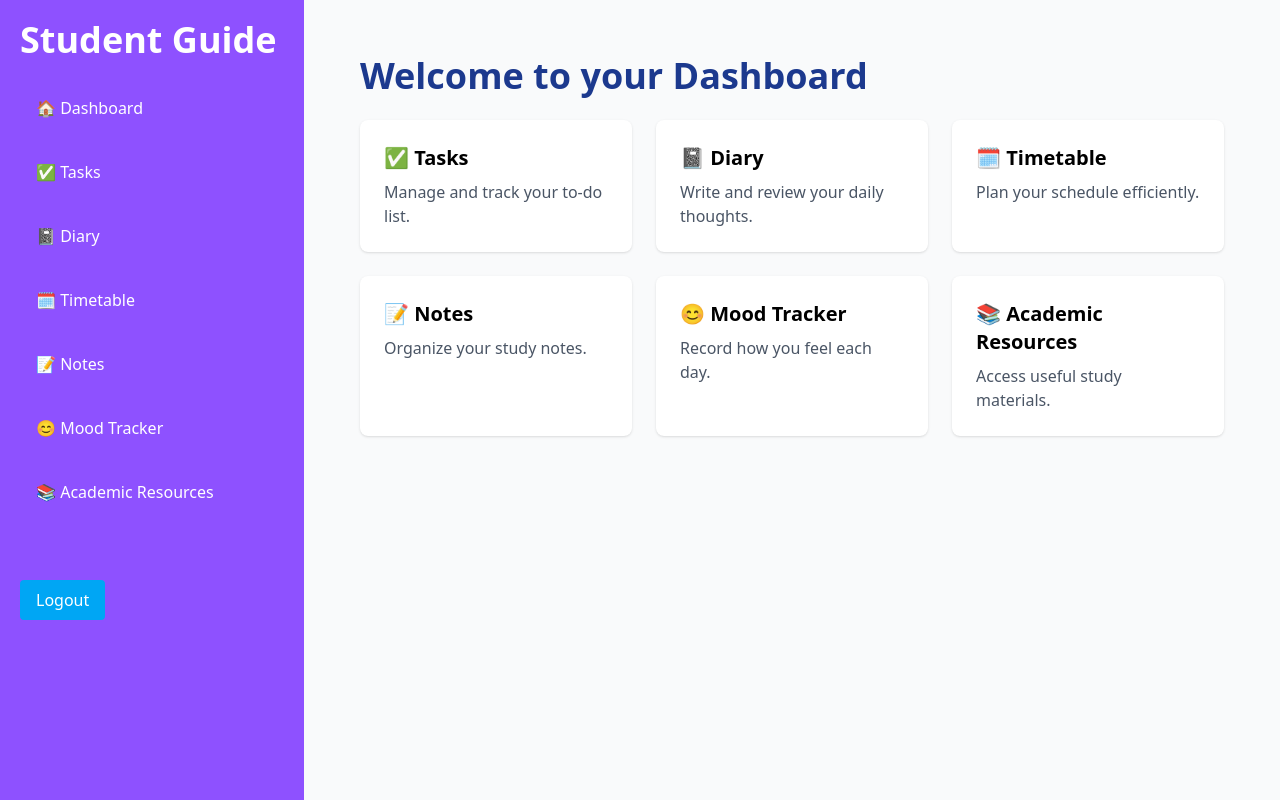
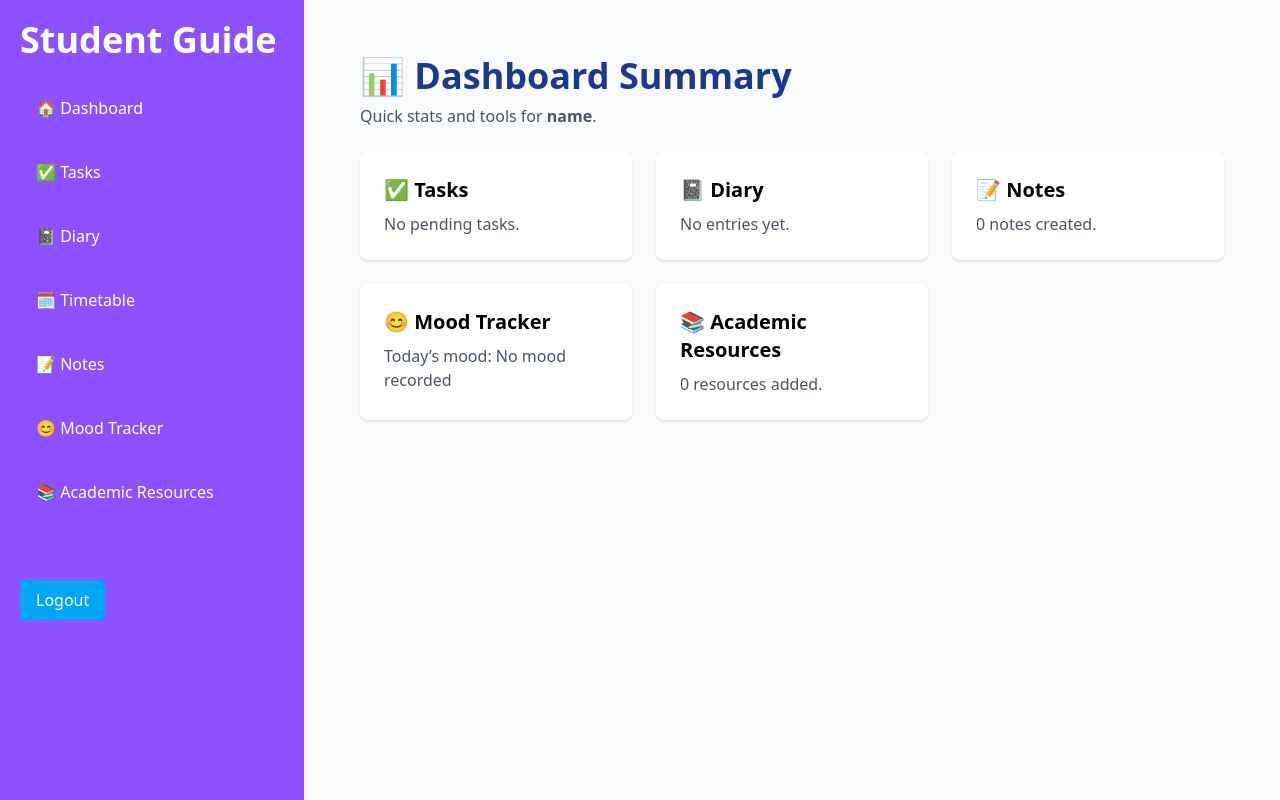
Before and after one commit to sakshamsingh03/Student-Guide-App, a React (Vite) app in the folder frontend/: page /dashboard in a window 1280 px wide. Both pictures are taken after typing "name@example.com", "Sample123" into the empty fields and a click on the button "Login". Built offline with nearby package versions, Linux system fonts and the light colour scheme.

Commit message:
Updating dashboard with real time fetching pages and counts shows

```diff
--- a/frontend/src/Notification.jsx
+++ b/frontend/src/Notification.jsx
@@ -1,4 +1,3 @@
-// src/context/NotificationContext.jsx
 import { createContext, useState, useContext } from "react";
 
 const NotificationContext = createContext();
@@ -10,7 +9,7 @@ export function NotificationProvider({ children }) {
   const showNotification = (msg) => {
     setMessage(msg);
     setShow(true);
-    setTimeout(() => setShow(false), 3000); // auto hide after 3s
+    setTimeout(() => setShow(false), 3000);
   };
 
   return (
--- a/frontend/src/pages/AcademicResources.jsx
+++ b/frontend/src/pages/AcademicResources.jsx
@@ -31,6 +31,12 @@ export default function AcademicResources() {
     localStorage.setItem("academicResourcesV2", JSON.stringify(resources));
   }, [resources]);
 
+  // Helper to get readable label for category
+  const getCategoryLabel = (catKey) => {
+    const cat = CATEGORIES.find(c => c.key === catKey);
+    return cat?.label || catKey;
+  };
+
   const handleChange = (catKey, field, value) => {
     setNewResource((prev) => ({
       ...prev,
@@ -50,7 +56,7 @@ export default function AcademicResources() {
       ],
     }));
 
-    showNotification(`${title} added successfully!`);
+    showNotification(`${getCategoryLabel(catKey)} - ${title} added successfully!`);
 
     setNewResource((prev) => ({
       ...prev,
@@ -64,7 +70,7 @@ export default function AcademicResources() {
       [catKey]: prev[catKey].filter((item) => item.id !== id),
     }));
 
-    showNotification(`${title} removed successfully!`);
+    showNotification(`${getCategoryLabel(catKey)} removed successfully!`);
   };
 
   const toggleExpand = (catKey) => {
--- a/frontend/src/pages/Dashboard.jsx
+++ b/frontend/src/pages/Dashboard.jsx
@@ -1,40 +1,111 @@
 export default function Dashboard() {
   const user = JSON.parse(localStorage.getItem("user"));
   const username = user?.email ? user.email.split("@")[0] : "Student";
+
+  // Load all sections
+  const allTasks = JSON.parse(localStorage.getItem("tasks")) || [];
+  const diaryEntries = JSON.parse(localStorage.getItem("diaryEntries")) || [];
+  const timetable = JSON.parse(localStorage.getItem("timetable")) || [];
+  const notes = JSON.parse(localStorage.getItem("notes")) || [];
+  const moodEntries = JSON.parse(localStorage.getItem("moodEntries")) || {};
+  const academicResources = JSON.parse(localStorage.getItem("academicResourcesV2")) || {};
+
+  // Count Academic Resources
+  const academicResourceCount = Object.values(academicResources).reduce(
+    (acc, arr) => acc + (arr?.length || 0), 0
+  );
+
+  // Get today's mood
+  const todayISO = new Date().toISOString().split("T")[0];
+  const todayMood = moodEntries[todayISO]?.mood || "No mood recorded";
+
+  // Diary Stats
+  const diaryCount = diaryEntries.length;
+  const lastDiaryDate = diaryEntries.length
+    ? diaryEntries
+        .map(e => e.date)
+        .sort()
+        .reverse()[0]
+    : null;
+
+  // Timetable Stats
+  const timetableCount = timetable.length;
+
+  // Notes Stats
+  const notesCount = notes.length;
+
+  // Tasks Stats - ONLY pending
+  const pendingTasks = allTasks.filter(task => !task.completed);
+  const pendingTaskCount = pendingTasks.length;
+
   return (
     <div className="max-w-5xl mx-auto p-6">
-      <h2 className="text-4xl font-bold mb-6 text-blue-900">Welcome to your Dashboard</h2>
+      <h2 className="text-4xl font-bold mb-2 text-blue-900">
+        📊 Dashboard Summary
+      </h2>
+      <p className="text-gray-600 mb-6">
+        Quick stats and tools for <strong>{username}</strong>.
+      </p>
 
       <div className="grid grid-cols-1 md:grid-cols-2 lg:grid-cols-3 gap-6">
+
+        {/* ✅ Tasks */}
         <div className="bg-white shadow rounded-lg p-6 hover:shadow-lg transition">
           <h3 className="text-xl font-semibold mb-2">✅ Tasks</h3>
-          <p className="text-gray-600">Manage and track your to-do list.</p>
+          <p className="text-gray-600">
+            {pendingTaskCount > 0
+              ? `${pendingTaskCount} task${pendingTaskCount !== 1 ? "s" : ""} pending.`
+              : "No pending tasks."}
+          </p>
         </div>
 
+        {/* ✅ Diary */}
         <div className="bg-white shadow rounded-lg p-6 hover:shadow-lg transition">
           <h3 className="text-xl font-semibold mb-2">📓 Diary</h3>
-          <p className="text-gray-600">Write and review your daily thoughts.</p>
+          {diaryCount > 0 ? (
+            <p className="text-gray-600">
+              You have {diaryCount} entr{diaryCount !== 1 ? "ies" : "y"}.<br />
+              Last entry on <strong>{lastDiaryDate}</strong>.
+            </p>
+          ) : (
+            <p className="text-gray-600">No entries yet.</p>
+          )}
         </div>
 
+        {/* ✅ Timetable
         <div className="bg-white shadow rounded-lg p-6 hover:shadow-lg transition">
           <h3 className="text-xl font-semibold mb-2">🗓️ Timetable</h3>
-          <p className="text-gray-600">Plan your schedule efficiently.</p>
+          <p className="text-gray-600">
+            {timetableCount > 0
+              ? `${timetableCount} classes scheduled.`
+              : "No classes yet."}
+          </p>
+        </div> */}
+
+        {/* ✅ Notes */}
+        <div className="bg-white shadow rounded-lg p-6 hover:shadow-lg transition">
+          <h3 className="text-xl font-semibold mb-2">📝 Notes</h3>
+          <p className="text-gray-600">
+            {notesCount} note{notesCount !== 1 ? "s" : ""} created.
+          </p>
         </div>
 
+        {/* ✅ Mood Tracker */}
         <div className="bg-white shadow rounded-lg p-6 hover:shadow-lg transition">
-          <h3 className="text-xl font-semibold mb-2">📝 Notes</h3>
-          <p className="text-gray-600">Organize your study notes.</p>
+          <h3 className="text-xl font-semibold mb-2">😊 Mood Tracker</h3>
+          <p className="text-gray-600">
+            Today’s mood: {todayMood}
+          </p>
         </div>
 
+        {/* ✅ Academic Resources */}
         <div className="bg-white shadow rounded-lg p-6 hover:shadow-lg transition">
-          <h3 className="text-xl font-semibold mb-2">😊 Mood Tracker</h3>
-          <p className="text-gray-600">Record how you feel each day.</p>
+          <h3 className="text-xl font-semibold mb-2">📚 Academic Resources</h3>
+          <p className="text-gray-600">
+            {academicResourceCount} resource{academicResourceCount !== 1 ? "s" : ""} added.
+          </p>
         </div>
 
-        <div className="bg-white shadow rounded-lg p-6 hover:shadow-lg transition">
-          <h3 className="text-xl font-semibold mb-2">📚 Academic Resources</h3>
-          <p className="text-gray-600">Access useful study materials.</p>
-        </div>
       </div>
     </div>
   );
--- a/frontend/src/pages/TaskManager.jsx
+++ b/frontend/src/pages/TaskManager.jsx
@@ -1,13 +1,27 @@
-import { useState } from "react";
+import { useState, useEffect } from "react";
 
 export default function TaskManager() {
-  const [tasks, setTasks] = useState([]);
+  // Load from localStorage on mount
+  const [tasks, setTasks] = useState(() => {
+    const saved = localStorage.getItem("tasks");
+    try {
+      return saved ? JSON.parse(saved) : [];
+    } catch {
+      return [];
+    }
+  });
+
   const [newTask, setNewTask] = useState({
     text: "",
     dueDate: "",
     important: false,
   });
   const [showImportantOnly, setShowImportantOnly] = useState(false);
+
+  // Save to localStorage whenever tasks change
+  useEffect(() => {
+    localStorage.setItem("tasks", JSON.stringify(tasks));
+  }, [tasks]);
 
   const handleAddTask = () => {
     if (newTask.text.trim() !== "") {
@@ -17,6 +31,7 @@ export default function TaskManager() {
           ...newTask,
           id: Date.now(),
           completed: false,
+          createdAt: new Date().toISOString(),
         },
       ]);
       setNewTask({ text: "", dueDate: "", important: false });
@@ -56,11 +71,12 @@ export default function TaskManager() {
     : tasks;
 
   return (
-    <div className="max-w-2xl mx-auto bg-white shadow-lg p-6 rounded mt-6">
-      <h2 className="text-4xl font-bold mb-6 text-sky-700 text-center">
+    <div className="min-h-screen bg-gradient-to-br from-green-50 to-white p-6">
+      <h1 className="text-4xl font-bold mb-6 text-sky-700 text-center">
         ✅ Task Manager
-      </h2>
+      </h1>
 
+      <div className="max-w-2xl mx-auto bg-white shadow-lg p-6 rounded mb-8">
         <div className="bg-gray-50 p-4 rounded mb-6 shadow-sm">
           <h3 className="text-xl font-semibold mb-3">Add New Task</h3>
           <div className="flex flex-col gap-3">
@@ -112,7 +128,9 @@ export default function TaskManager() {
           <p className="text-gray-500 italic">No tasks to show.</p>
         ) : (
           <ul className="space-y-3">
-          {filteredTasks.map((task) => (
+            {filteredTasks
+              .sort((a, b) => new Date(b.createdAt) - new Date(a.createdAt))
+              .map((task) => (
                 <li
                   key={task.id}
                   className={`flex justify-between items-center border rounded px-4 py-3 shadow-sm ${
@@ -128,6 +146,9 @@ export default function TaskManager() {
                     </h4>
                     <p className="text-sm text-gray-600">
                       Due: {task.dueDate || "No date"}
+                    </p>
+                    <p className="text-xs text-gray-400 mt-1">
+                      Created: {new Date(task.createdAt).toLocaleString()}
                     </p>
                     <div className="mt-1 space-x-2">
                       {task.important && (
@@ -163,5 +184,6 @@ export default function TaskManager() {
           </ul>
         )}
       </div>
+    </div>
   );
 }
```
Also changed, not shown: frontend/src/pages/Diary.jsx (+33 -11 lines), frontend/src/pages/MoodTracker.jsx (+19 -20 lines). Lines whose indentation alone changed are shown as unchanged.
